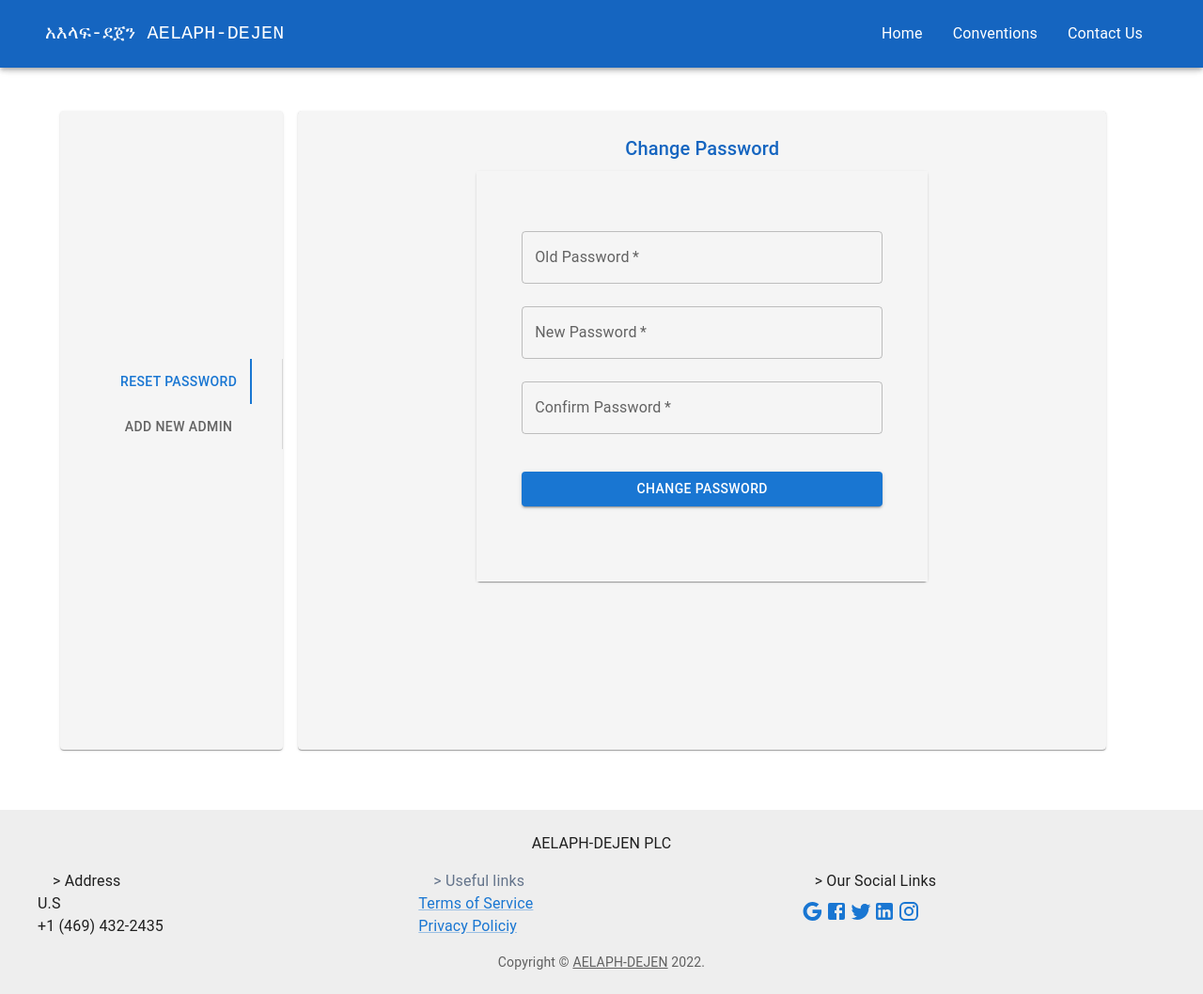
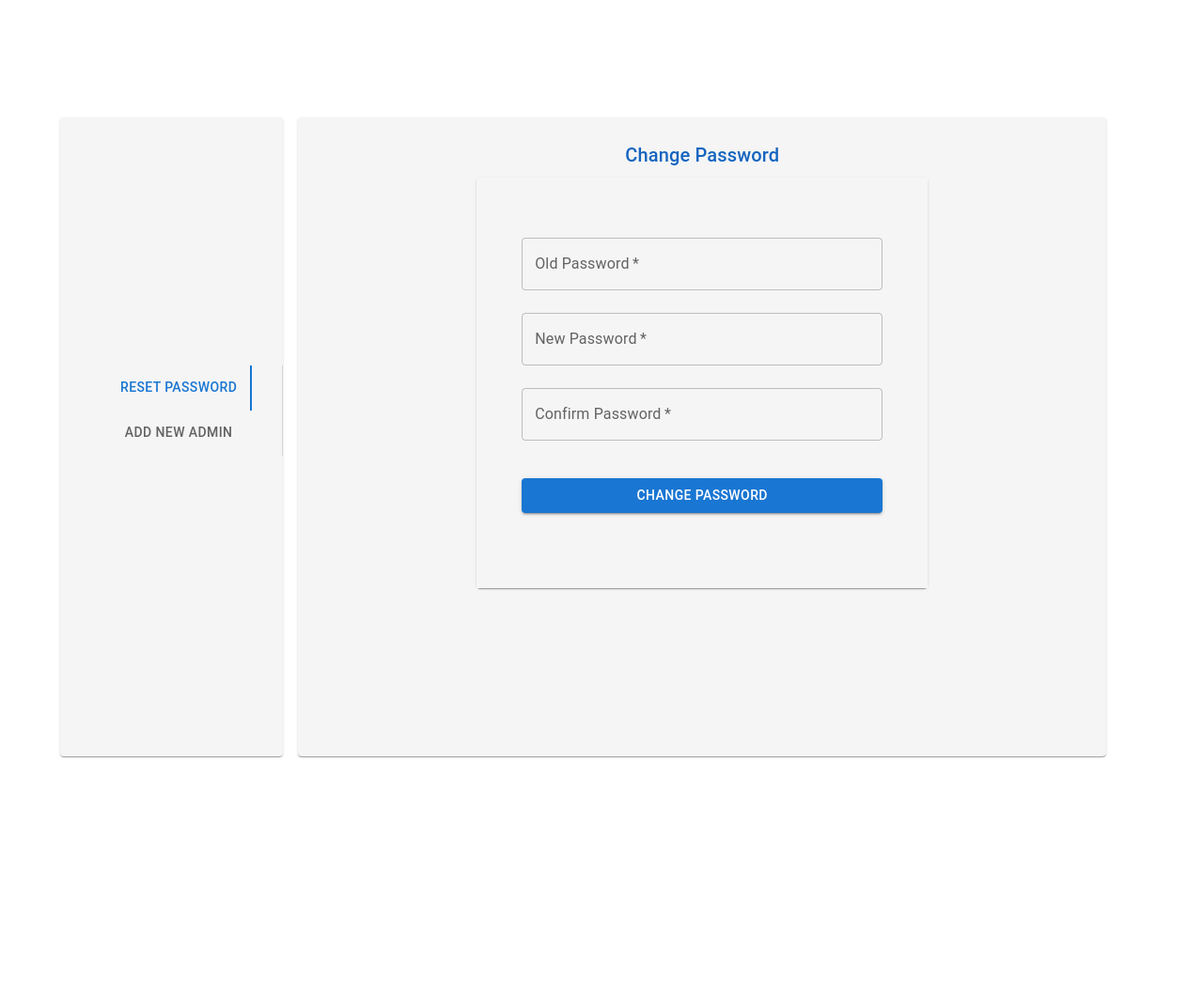
Before and after one commit to HezekielT/Aelaf_Dejen_WebApp, a React (Create React App) app in the folder client/: page /dashboard/accounts in a window 1280 px wide. Shown: the whole page at 94% size. After the commit the page ends 877 px from the top, so only its background shows below. Built offline with nearby package versions, Linux system fonts and the light colour scheme.

Commit message:
removed unnecessary routes

```diff
--- a/client/src/Navigator.js
+++ b/client/src/Navigator.js
@@ -6,14 +6,11 @@ import Manage_Contents from './components/Admin/manage_web_content';
 import Transport_Registration from './components/Admin/Transport_Registration';
 import AdminDashboard from './screens/Admin_Dashboard';
 import Dashboard from './screens/dashboard';
-import Footer from './screens/footer';
-import NavBar from './screens/navbar';
 
 function Navigator(props) {
 
     return (
         <Router>
-            <NavBar />
             <Routes>
                 <Route exact path="/" element={<Dashboard />} />
                 <Route path="/admin" element={<AdminDashboard />} />
@@ -22,7 +19,6 @@ function Navigator(props) {
                 <Route path="/dashboard/transport" element={<Transport_Registration />} />
                 <Route path="/dashboard/accounts" element={<Manage_Account />} />
             </Routes>
-            <Footer />
         </Router>
     );
 }
```
